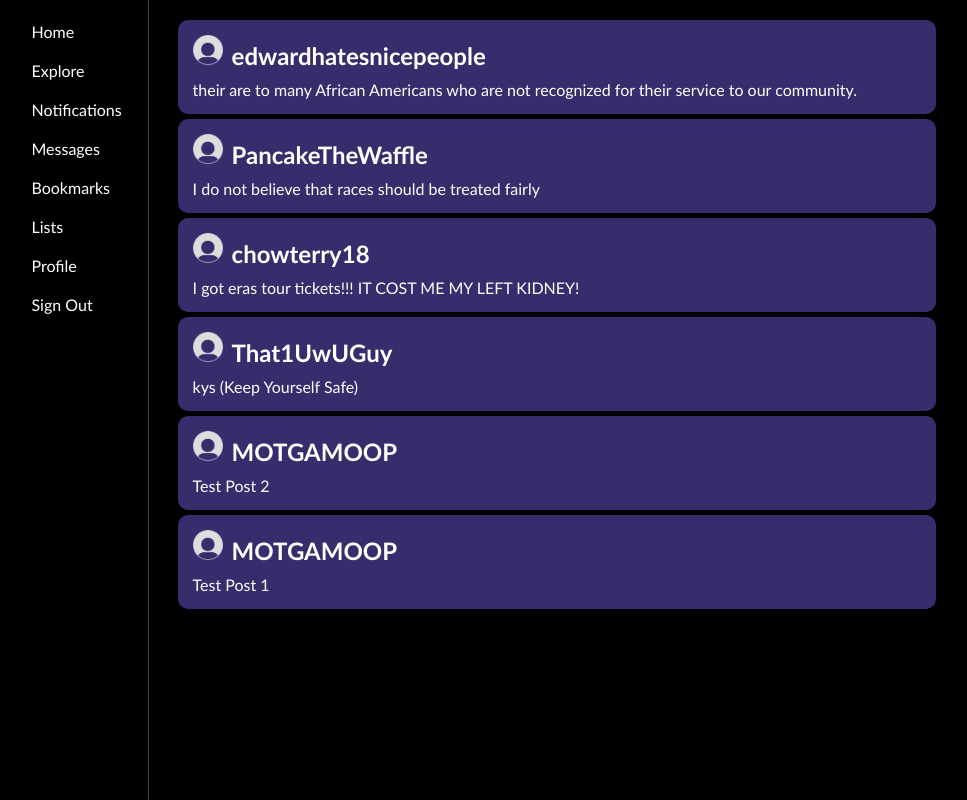
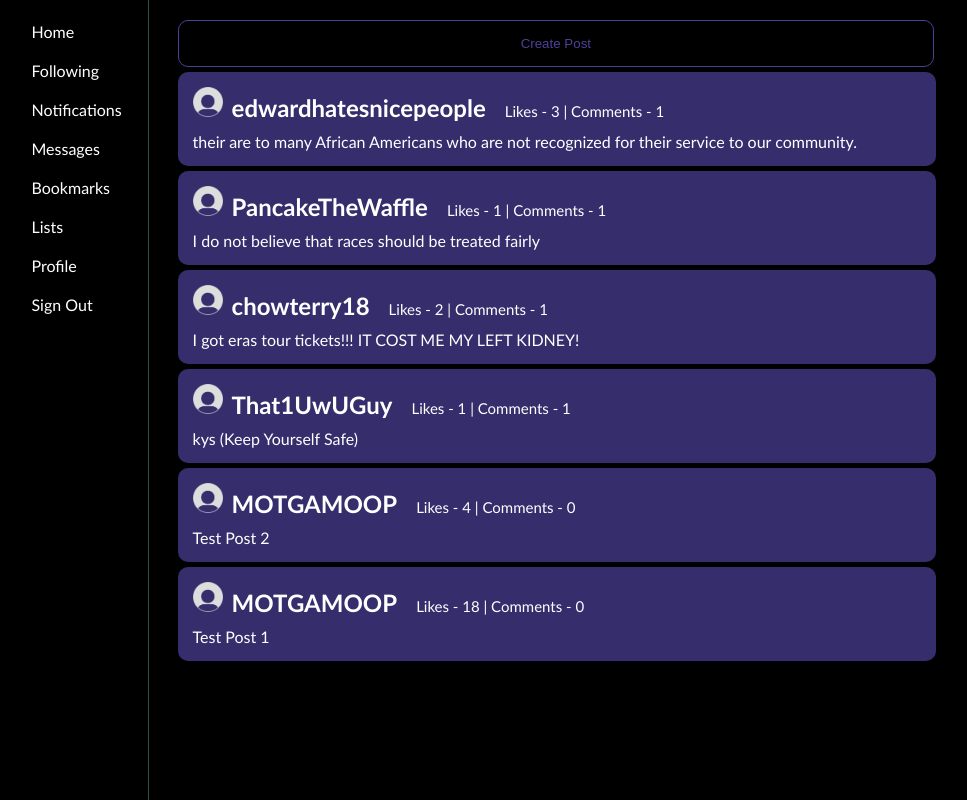
Before and after one commit to James-Fleming12/Twitter-Clone, a Django app: page /twitter/ in a window 1280 px wide. Shown: the whole page, without its empty margins (109-1076 px from the left). Run offline with Django 4.2, Linux system fonts and the light colour scheme; a user stored in the database is signed in; data comes from the database, SQL or seed files in the repository; both versions use the stored data as it was after the commit.

Commit message:
added a todo list as well as likes and deleting posts

```diff
--- a/mysite/twitter/models.py
+++ b/mysite/twitter/models.py
@@ -17,16 +17,21 @@ class Post(models.Model):
     pub_date = models.DateTimeField("date published")
     user = models.ForeignKey(User2, on_delete=models.PROTECT)
     likes = models.IntegerField(default = 0)
+    likedBy = models.ManyToManyField(User2, related_name="post_like")
+    commentsCount = models.IntegerField(default = 0)
     def __str__(self):
         return str(self.user) + " - " + self.text
     def getComments(self):
         return Comment.objects.filter(post = self)
+    def likedByUser(self, username):
+        return User2.objects.get(username=username) in self.likedBy
 
 class Comment(models.Model):
     text = models.CharField(max_length = 200)
     pub_date = models.DateTimeField("date published")
     user = models.ForeignKey(User2, on_delete=models.CASCADE)
     likes = models.IntegerField(default = 0)
+    comments = models.IntegerField(default = 0)
     post = models.ForeignKey(Post, on_delete=models.CASCADE)
 
 class CommentUnderComment(models.Model):
@@ -34,4 +39,5 @@ class CommentUnderComment(models.Model):
     pub_date = models.DateTimeField("date published")
     user = models.ForeignKey(User2, on_delete = models.CASCADE)
     likes = models.IntegerField(default = 0)
+    comments = models.IntegerField(default = 0)
     post = models.ForeignKey(Comment, on_delete=models.CASCADE)
--- a/mysite/twitter/static/twitter/css/home.css
+++ b/mysite/twitter/static/twitter/css/home.css
@@ -1,3 +1,43 @@
+.postbutton{
+    display:block;
+    width:98.5%;
+    border: solid 1px;
+    border-radius: 10px;
+    border-color:rgb(76, 65, 151);
+    color: rgb(76, 65, 151);
+    padding:15px;
+    background-color:transparent;
+    margin:5px;
+}
+.inputbox{
+    margin:10px;
+    width:260px;
+    height:200px;
+    border-radius: 10px;
+    color:white;
+    border: solid 1px white;
+    background-color:transparent;
+    padding:15px;
+}
+.inputclose{
+    position:absolute;
+    border:none;
+    color:white;
+    right:20px;
+    top:20px;
+    background-color:transparent;
+}
+.inputbox:focus{
+    outline:none;
+}
+.inputbutton{
+    float:bottom;
+    border: solid 1px white;
+    color:white;
+    border-radius:10px;
+    background-color:transparent;
+    padding:5px;
+}
 h1{
     color:white;
     font-family:'Courier New', Courier, monospace;
@@ -63,6 +103,13 @@ li{
     font-family:'Trebuchet MS', 'Lucida Sans Unicode', 'Lucida Grande', 'Lucida Sans', Arial, sans-serif;
     overflow:auto;
 }
+.poststats{
+    font-size:15px;
+    font-family:'Trebuchet MS', 'Lucida Sans Unicode', 'Lucida Grande', 'Lucida Sans', Arial, sans-serif;
+    color:white;
+    display:inline;
+    margin-left:15px;
+}
 .post h2{
     font-family:'Trebuchet MS', 'Lucida Sans Unicode', 'Lucida Grande', 'Lucida Sans', Arial, sans-serif;
     display:inline;
--- a/mysite/twitter/static/twitter/js/home.js
+++ b/mysite/twitter/static/twitter/js/home.js
@@ -0,0 +1,4 @@
+function popup(){
+    var popup = document.getElementById("popup");
+    popup.classList.toggle("show");
+}
--- a/mysite/twitter/templates/twitter/home.html
+++ b/mysite/twitter/templates/twitter/home.html
@@ -9,10 +9,20 @@
         <script src = "{% static 'twitter/js/home.js'%}"></script>
     </head>
     <body>
+        <div class = "popup" id = "popup">
+            <button class = "inputclose" onclick="popup()">X</button>
+            <h2>Create A Post</h2>
+            <form action = "{% url 'createpost' %}" method = "POST">
+                {% csrf_token %}
+                <input class = "inputbox" type = "text" placeholder = "Insert Post..." name = "text" id = "text">
+                <br>
+                <button class = "inputbutton" type = "submit">Submit</button>
+            </form>
+        </div>
         <div class = "sidebar">
             <div class = "sidegrid">
-                <a href = "#"> Home </a>
-                <a href = "#"> Explore </a>
+                <a href = "{% url 'home' %}"> Home </a>
+                <a href = "#"> Following </a>
                 <a href = "#"> Notifications </a>
                 <a href = "#"> Messages </a>
                 <a href = "#"> Bookmarks </a>
@@ -22,12 +32,14 @@
             </div>
         </div>
         <div class = "postbox">
+            <button onclick = "popup()" class = "postbutton">Create Post</button>
             {% if post_list %}
                 {% for post in post_list %}
                     <div class = "post">
                         {% load static %}
                         <img src = "{% static 'twitter/images/default.png' %}", width = 30px, height = 30px>
-                        <a href = "{% url 'profile' username=post.user %}"><h2>{{post.user}}</h2></a> <br>
+                        <a href = "{% url 'profile' username=post.user %}"><h2>{{post.user}}</h2></a>
+                        <p class = "poststats">Likes - {{post.likes}} | Comments - {{post.commentsCount}}</p> <br>
                         <a href = "{% url 'post' pk=post.pk%}">
                             <span>{{post.text}}</span>
                         </a>
--- a/mysite/twitter/urls.py
+++ b/mysite/twitter/urls.py
@@ -8,4 +8,7 @@ urlpatterns = [
     path("login", views.LogIn, name = "login"),
     path("signup", views.SignUp, name = "signup"),
     path("signout", views.SignOut, name = "signout"),
+    path("like/<int:pk>", views.PostLike, name="likepost"),
+    path("delete/<int:pk>", views.DeletePost, name="deletepost"),
+    path("create", views.CreatePost, name="createpost"),
 ]
--- a/mysite/twitter/views.py
+++ b/mysite/twitter/views.py
@@ -1,6 +1,8 @@
 from django.shortcuts import redirect, render, get_object_or_404
-from django.http import HttpResponse, Http404
+from django.http import HttpResponse, Http404, HttpResponseRedirect
+from django.urls import reverse
 from .models import *
+from django.db.models import F
 from django.template import loader
 from django.utils import timezone
 from django.views import generic
@@ -32,14 +34,48 @@ def ProfileView(request, username):
 
 def PostView(request, pk):
     tempPost = get_object_or_404(Post, pk=pk)
-    context = {"post": tempPost}
+    user = get_object_or_404(User2, username=request.user.username)
+    liked = False
+    own = False
+    if tempPost.likedBy.filter(username=user.username).exists():
+        liked = True
+    if tempPost.user.username == user.username:
+        own = True
     if request.method == "POST":
-        user2 = User2.objects.filter(username = request.user.username)
-        text = request.POST['comment']
-        tempComment = Comment.objects.create(text = text, user = user2[0], pub_date = timezone.now(), post = Post.objects.get(pk=pk))
-        tempComment.save()
-        return redirect('post', pk = pk)
+        if request.POST['comment'] != "":
+            user2 = User2.objects.filter(username = request.user.username)
+            text = request.POST['comment']
+            tempComment = Comment.objects.create(text = text, user = user2[0], pub_date = timezone.now(), post = Post.objects.get(pk=pk))
+            tempComment.save()
+            tempPost.commentsCount += 1
+            tempPost.save()
+            return redirect('post', pk = pk)
+    context = {"post": tempPost, "liked": liked, "own": own}
     return render(request, 'twitter/post.html', context)
+
+def PostLike(request, pk):
+    user = get_object_or_404(User2, username=request.user.username)
+    post = get_object_or_404(Post, pk=pk)
+    if post.likedBy.filter(username=user.username).exists():
+        post.likedBy.remove(user)
+        post.likes = post.likes-1
+    else:
+        post.likedBy.add(user)
+        post.likes = post.likes+1
+    post.save()
+    return HttpResponseRedirect(reverse('post', args=[str(pk)]))
+
+def DeletePost(request, pk):
+    post = get_object_or_404(Post, pk=pk)
+    post.delete()
+    return HttpResponseRedirect(reverse('home'))
+
+def CreatePost(request):
+    user = get_object_or_404(User2, username=request.user.username)
+    text = request.POST['text']
+    newpost = Post.objects.create(user=user, text=text, pub_date=timezone.now())
+    newpost.save()
+    return HttpResponseRedirect(reverse('home'))
 
 def LogIn(request):
     if request.method == "POST":
```
Also changed, not shown: other parts of mysite/twitter/static/twitter/css/home.css (+27 -0 lines), mysite/twitter/static/twitter/css/post.css (+48 -0 lines), mysite/twitter/templates/twitter/post.html (+20 -1 lines), mysite/db.sqlite3, mysite/twitter/.todo.txt (added), mysite/twitter/migrations/0007_alter_comment_likes_alter_commentundercomment_likes_and_more.py (added), mysite/twitter/migrations/0008_comment_comments_commentundercomment_comments_and_more.py (added), mysite/twitter/migrations/0009_postlike.py (added), mysite/twitter/migrations/0010_post_likedby_delete_postlike.py (added), mysite/twitter/migrations/0011_rename_comments_post_commentscount.py (added), 1 other file.
